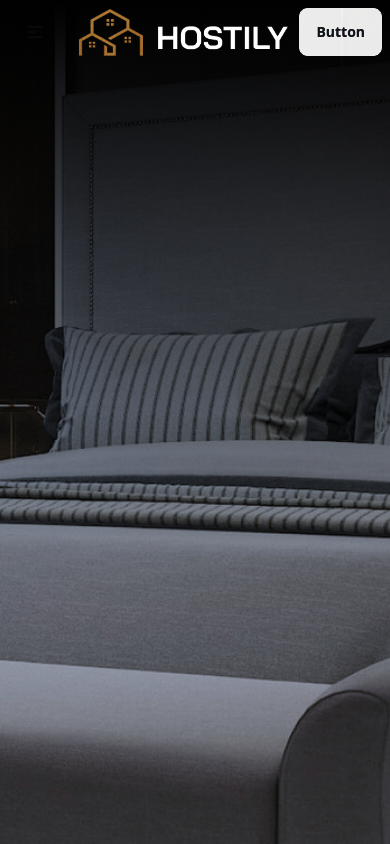
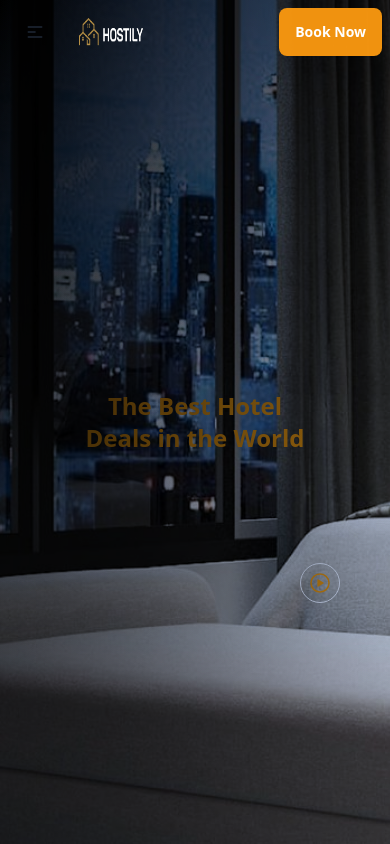
Before and after one commit to tzmehedy/Hotel-Booking, a React (Vite) app in the folder client/: page / in a window 390 px wide. Shown: the top 844 px of the page. Built offline with nearby package versions, Linux system fonts and the light colour scheme.

Commit message:
navbar and banner is completed with mobile responsive

```diff
--- a/client/package.json
+++ b/client/package.json
@@ -14,6 +14,7 @@
     "match-sorter": "^8.0.0",
     "react": "^18.3.1",
     "react-dom": "^18.3.1",
+    "react-icons": "^5.3.0",
     "react-router-dom": "^6.28.0",
     "sort-by": "^1.2.0"
   },
--- a/client/src/Components/Banner/Banner.jsx
+++ b/client/src/Components/Banner/Banner.jsx
@@ -1,13 +1,59 @@
 import bannerImg from "../../assets/images/HotelBookingimages02.jpg"
+
+import { IoPlayCircleOutline } from "react-icons/io5";
+
+import { IoIosClose } from "react-icons/io";
+
+
 
 const Banner = () => {
     return (
-      <div className="bg-gradient-to-b from-black to-gray-500">
+      <div className="bg-gradient-to-br from-black to-gray-500">
         <div
-          className="w-full h-screen bg-cover bg-center mix-blend-overlay"
+          className="w-full h-screen bg-cover mix-blend-overlay flex justify-center items-center relative"
           style={{ backgroundImage: `url(${bannerImg})` }}
         >
+          <div className="text-center text-[#f99810f6] font-bold text-2xl md:text-7xl p-10">
+            <h1 className="">The Best Hotel</h1>
+            <h1 className="">Deals in the World</h1>
+          </div>
 
+          <div className="rounded-full w-10 md:w-20 h-10 md:h-20 border border-white  flex justify-center items-center absolute top-2/3 right-[50px]  md:right-[150px]">
+            {/* Open the modal using document.getElementById('ID').showModal() method */}
+
+            <button
+              onClick={() => document.getElementById("my_modal_5").showModal()}
+              className=" text-2xl md:text-5xl text-[#f99810f6] "
+            >
+              <IoPlayCircleOutline></IoPlayCircleOutline>
+            </button>
+          </div>
+
+          <dialog
+            id="my_modal_5"
+            className="modal modal-middle"
+          >
+            <div className="modal-box bg-gray-800">
+              <div className="w-full">
+                <iframe
+                  width=""
+                  height=""
+                  src="https://www.youtube.com/embed/hNN9Q3GuWEM?si=bcLhxcvD6Bc3HG9q"
+                  title="YouTube video player"
+                  allow="accelerometer; autoplay; clipboard-write; encrypted-media; gyroscope; picture-in-picture; web-share"
+                  allowfullscreen="true"
+                ></iframe>
+              </div>
+            </div>
+            <div className="modal-action absolute right-[2px] md:right-[413px] top-[70px] md:top-[156px]">
+              <form method="dialog">
+                {/* if there is a button in form, it will close the modal */}
+                <button className=" text-5xl text-[#f99810f6]">
+                  <IoIosClose />
+                </button>
+              </form>
+            </div>
+          </dialog>
         </div>
       </div>
     );
--- a/client/src/Layout/Root.jsx
+++ b/client/src/Layout/Root.jsx
@@ -1,5 +1,5 @@
 import { Outlet } from "react-router-dom";
-import Footer from "../Shared/Footer";
+// import Footer from "../Shared/Footer";
 import NavBar from "../Shared/NavBar";
 
 
@@ -18,9 +18,9 @@ const Root = () => {
         </div>
 
         {/* Footer */}
-        <div>
+        {/* <div>
           <Footer></Footer>
-        </div>
+        </div> */}
       </div>
     );
 };
--- a/client/src/Shared/NavBar.jsx
+++ b/client/src/Shared/NavBar.jsx
@@ -34,7 +34,7 @@ const NavBar = () => {
     );
     return (
       <div
-        className={`navbar fixed top-0 transition-all duration-300 ${
+        className={`navbar z-50 fixed top-0 transition-all duration-300 ${
           scrollClass ? "bg-[#0E1317]" : ""
         }`}
       >
@@ -64,16 +64,16 @@ const NavBar = () => {
             </ul>
           </div>
           <a className="btn btn-ghost text-xl">
-            <img className="w-320 h-12" src={logo} alt="" />
+            <img className="w-16 md:w-36 h-7 md:h-12" src={logo} alt="" />
           </a>
         </div>
         <div className="navbar-center hidden lg:flex">
-          <ul className="menu menu-horizontal px-1 text-white font-bold">
+          <ul className="menu menu-horizontal px-1 text-[#f99810f6] font-bold">
             {navLink}
           </ul>
         </div>
         <div className="navbar-end">
-          <a className="btn">Button</a>
+          <a className="btn bg-[#f99810f6] font-bold text-white border-none ">Book Now</a>
         </div>
       </div>
     );
```
Also changed, not shown: client/src/assets/images/HotelBookingimages22.jpg (added), 1 other file (tests, documents, lock files or other folders).
